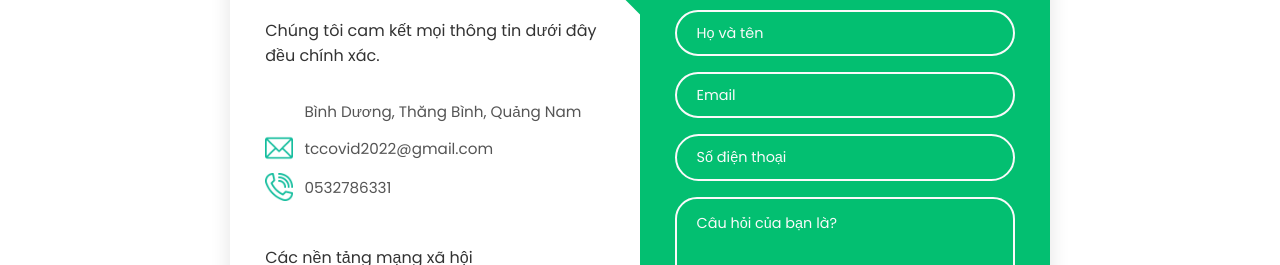
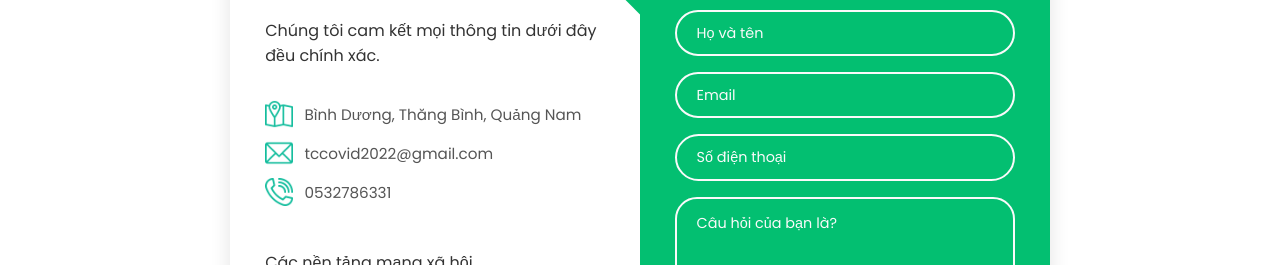
Before and after one commit to NGOHUNGSO/Contact, a plain HTML site: page index.html in a window 1280 px wide. Shown: the part 272-537 px from the top of the page. Drawn offline with Linux system fonts and the light colour scheme; the site is published under a folder, as on GitHub Pages, so addresses that start at the root find nothing.

Commit message:
Update index.html

```diff
--- a/index.html
+++ b/index.html
@@ -25,7 +25,7 @@
 
           <div class="info">
             <div class="information">
-              <img src="/img/location.png" class="icon" alt="" />
+              <img src="./img/location.png" class="icon" alt="" />
               <p>Bình Dương, Thăng Bình, Quảng Nam</p>
             </div>
             <div class="information">
```
